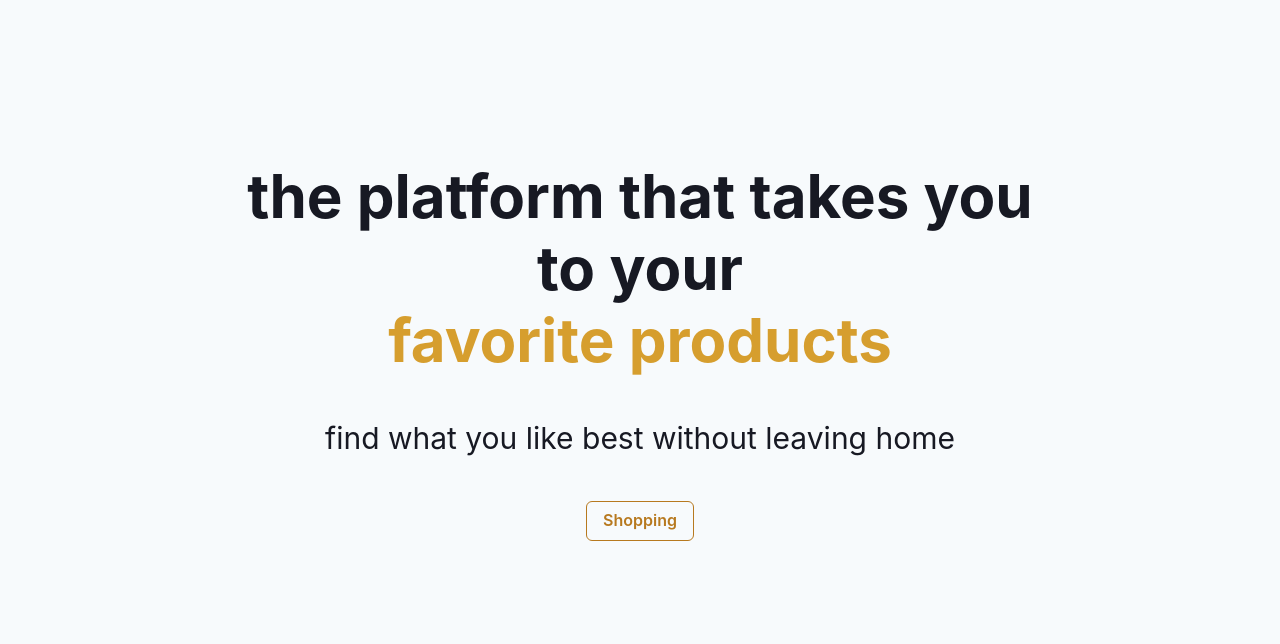
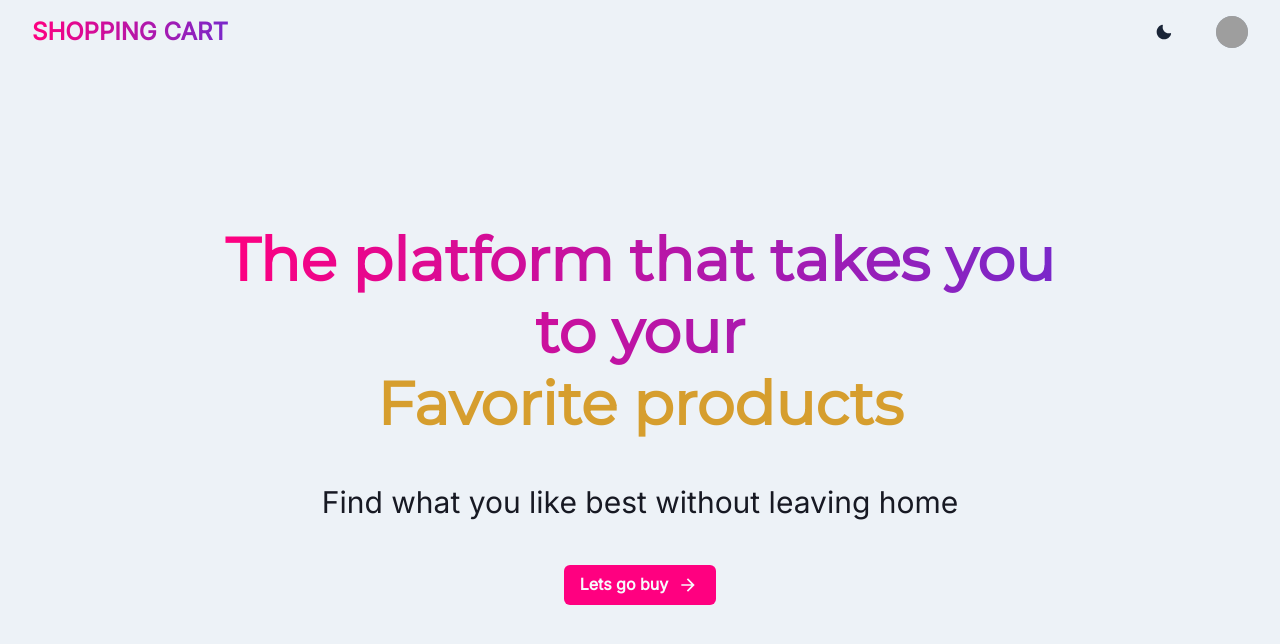
Before and after one commit to fainnerramirez/ShoppingCart, a React (Create React App) app: page / in a window 1280 px wide. Shown: the top 644 px of the page. Built offline with nearby package versions, Linux system fonts and the light colour scheme; grey boxes are pictures that could not be loaded.

Commit message:
add page y navbar-component completed

```diff
--- a/package.json
+++ b/package.json
@@ -3,9 +3,13 @@
   "version": "1.0.0",
   "private": true,
   "dependencies": {
+    "@chakra-ui/icons": "^1.0.17",
     "@chakra-ui/react": "^1.6.12",
     "@emotion/react": "^11.5.0",
     "@emotion/styled": "^11.3.0",
+    "@fontsource/inter": "^4.5.0",
+    "@fontsource/montserrat": "^4.5.1",
+    "@fontsource/open-sans": "^4.5.2",
     "@testing-library/jest-dom": "^5.15.0",
     "@testing-library/react": "^11.2.7",
     "@testing-library/user-event": "^12.8.3",
@@ -16,6 +20,8 @@
     "framer-motion": "^4.1.17",
     "react": "^17.0.2",
     "react-dom": "^17.0.2",
+    "react-router": "^6.0.1",
+    "react-router-dom": "^6.0.1",
     "react-scripts": "4.0.3",
     "typescript": "^4.4.4",
     "web-vitals": "^1.1.2"
--- a/src/App.tsx
+++ b/src/App.tsx
@@ -1,15 +1,17 @@
 //Components Page
 import Home from "./components/HomeComponent";
+import Navbar from "./components/NavbarComponent";
 //Chakra UI
-import { Container } from "@chakra-ui/react";
+import { Container, useColorModeValue } from "@chakra-ui/react";
 
 const App: React.FC = () => {
   return (
-    <Container maxW="full">
+    <Container maxW="full" height="100vh" bg={useColorModeValue('gray.100', 'gray.900')}>
+      <Navbar brand="SHOPPING CART"/>
       <Home
-        title="the platform that takes you to your"
-        subtitle="favorite products"
-        description="find what you like best without leaving home"
+        title="The platform that takes you to your"
+        subtitle="Favorite products"
+        description="Find what you like best without leaving home"
       />
     </Container>
   );
--- a/src/components/HomeComponent.tsx
+++ b/src/components/HomeComponent.tsx
@@ -1,6 +1,7 @@
-import { Container, Text, Box, Heading, Button, Flex } from "@chakra-ui/react"
+import { Container, Text, Box, Heading, Button, Flex, useColorModeValue } from "@chakra-ui/react"
+import { ArrowForwardIcon } from '@chakra-ui/icons'
 
-interface props {
+type props = {
     title: string,
     subtitle: string,
     description: string
@@ -11,19 +12,28 @@ const Home: React.FC<props> =  ({ title, subtitle, description }: props) => {
     return(
         <Container maxW="70%" textAlign="center">
             <Flex mt={20} justifyContent="center" alignItems="center" flexDir="column">
-                <Box>
+                <Box maxW="full">
                     <Heading as="h1" mt={20} fontSize="6xl">
-                        { title }
+                        <Text
+                            bgGradient="linear(to-l, #7928CA, #FF0080)"
+                            bgClip="text"
+                            fontSize="6xl"
+                            fontWeight="extrabold"
+                            >
+                            { title }
+                        </Text>
                         <Text color="yellow.500">{ subtitle }</Text>
                     </Heading>
-                    <Text mt={10} fontSize="3xl" textAlign="center" >{ description }</Text>
+                    <Text mt={10} fontSize="3xl" textAlign="center" color={useColorModeValue('gray.900', 'gray.50')}>{ description }</Text>
                 </Box>
 
                 <Box mt={10}>
-                    <Button as="a" variant="outline" colorScheme="yellow">Shopping</Button>
+                    <Button as="a" variant="btn-primary" cursor="pointer" _hover={{color: "#FF0080", backgroundColor:"gray.50", outline: "2px solid #FF0080"}}>
+                        Lets go buy
+                        <ArrowForwardIcon ml={2} w={6} h={5} />
+                    </Button>
                 </Box>
             </Flex>
-
         </Container>
     )
 }
--- /dev/null
+++ b/src/components/NavbarComponent.tsx
@@ -0,0 +1,91 @@
+
+import { ReactNode } from 'react';
+import {
+  Box,
+  Flex,
+  Avatar,
+  Link,
+  Button,
+  Menu,
+  MenuButton,
+  MenuList,
+  MenuItem,
+  MenuDivider,
+  useDisclosure,
+  useColorModeValue,
+  Stack,
+  useColorMode,
+  Center,
+  Text
+} from '@chakra-ui/react';
+import { MoonIcon, SunIcon } from '@chakra-ui/icons';
+
+type props = {
+    brand: string
+}
+
+const Navbar: React.FC<props> = ({ brand }: props) => {
+  const { colorMode, toggleColorMode } = useColorMode();
+  const { isOpen, onOpen, onClose } = useDisclosure();
+  return (
+    <>
+      <Box bg={useColorModeValue('gray.100', 'gray.900')} px={4}>
+        <Flex h={16} alignItems={'center'} justifyContent={'space-between'}>
+          <Box>
+            <Text
+                bgGradient="linear(to-l, #7928CA, #FF0080)"
+                bgClip="text"
+                fontSize="2xl"
+                fontWeight="extrabold"
+            >
+                { brand }
+            </Text>
+          </Box>
+
+          <Flex alignItems={'center'}>
+            <Stack direction={'row'} spacing={7}>
+              <Button onClick={toggleColorMode}>
+                {colorMode === 'light' ? <MoonIcon color="#1a2537"/> : <SunIcon color="gray.50"/>}
+              </Button>
+
+              <Menu>
+                <MenuButton
+                  as={Button}
+                  rounded={'full'}
+                  variant={'link'}
+                  cursor={'pointer'}
+                  minW={0}
+                  >
+                  <Avatar
+                    size={'sm'}
+                    src={'https://avatars.dicebear.com/api/male/username.svg'}
+                  />
+                </MenuButton>
+                <MenuList alignItems={'center'}>
+                  <br />
+                  <Center>
+                    <Avatar
+                      size={'2xl'}
+                      src={'https://avatars.dicebear.com/api/male/username.svg'}
+                    />
+                  </Center>
+                  <br />
+                  <Center>
+                    <p>Username</p>
+                  </Center>
+                  <br />
+                  <MenuDivider />
+                  <MenuItem>Your Servers</MenuItem>
+                  <MenuItem>Account Settings</MenuItem>
+                  <MenuItem>Logout</MenuItem>
+                </MenuList>
+              </Menu>
+            </Stack>
+          </Flex>
+        </Flex>
+      </Box>
+    </>
+  );
+}
+
+export default Navbar;
--- a/src/index.tsx
+++ b/src/index.tsx
@@ -1,12 +1,13 @@
 import React from 'react';
 import ReactDOM from 'react-dom';
 import App from './App';
-import { ChakraProvider } from "@chakra-ui/react";
+import { ChakraProvider, ColorModeScript } from "@chakra-ui/react";
 import { theme } from "./styles/Theme";
 
 ReactDOM.render(
   <React.StrictMode>
     <ChakraProvider resetCSS theme={ theme }>
+      <ColorModeScript initialColorMode="light" />
       <App />
     </ChakraProvider>
   </React.StrictMode>,
--- a/src/styles/Theme.tsx
+++ b/src/styles/Theme.tsx
@@ -1,6 +1,36 @@
-import { extendTheme } from "@chakra-ui/react";
+import { extendTheme, withDefaultVariant  } from "@chakra-ui/react";
+import "@fontsource/montserrat"
+import "@fontsource/open-sans"
+import "@fontsource/inter"
 
-export const theme = extendTheme({
+export const theme = extendTheme(
+
+  //withDefaultVariant({ variant: "outline", components: ["Button"] }),
+
+  {
+    components: {
+      Button: {
+        // 1. We can update the base styles
+        baseStyle: {
+          fontWeight: "bold", // Normally, it is "semibold"
+          color: "gray.50",
+        },
+        // 2. We can add a new button size or extend existing
+        sizes: {
+          xl: {
+            h: "56px",
+            fontSize: "lg",
+            px: "32px",
+          },
+        },
+        // 3. We can add a new visual variant
+        variants: {
+          "btn-primary": {
+            bg: "#FF0080",
+          },
+        },
+      },
+    },
     styles: {
       global: {
         body: {
@@ -8,14 +38,14 @@ export const theme = extendTheme({
           color: "gray.900"
         }
       },
-
       colors: {
-
+        primary: "#FF0080"
+      },
     },
 
     fonts: {
-      heading: 'Roboto',
-      body: 'Roboto',
+      heading: 'Montserrat',
+      body: 'Inter',
     }
   }
-});
+);
```
Also changed, not shown: 1 other file (tests, documents, lock files or other folders). Lines whose indentation alone changed are shown as unchanged.
